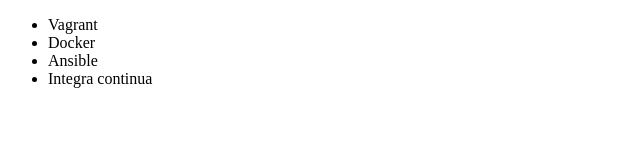
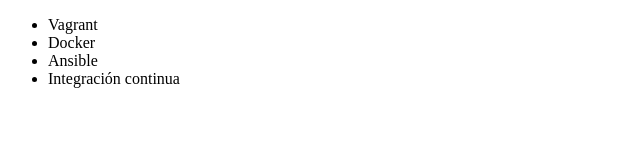
Before and after one commit to eliar22/oneg4-git, a plain HTML site: page Index.html in a window 1280 px wide. Shown: the full height of the page, 0-640 px from the left. Drawn offline with Linux system fonts and the light colour scheme.

Commit message:
Arreglado acento curso de integración continua

```diff
--- a/Index.html
+++ b/Index.html
@@ -9,7 +9,7 @@
          <li> Vagrant </li>
          <li> Docker </li>
          <li> Ansible </li>
-         <li> Integra continua </li>
+         <li> Integración continua </li>
      </ul>
 </body>
 </html>
```
